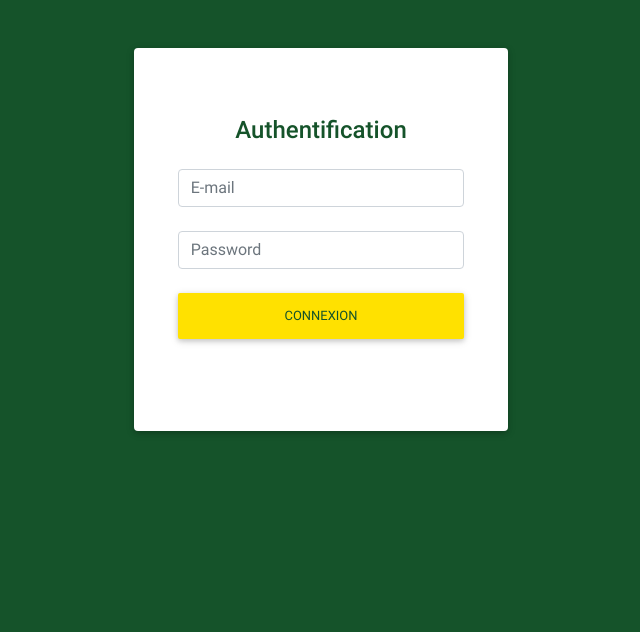
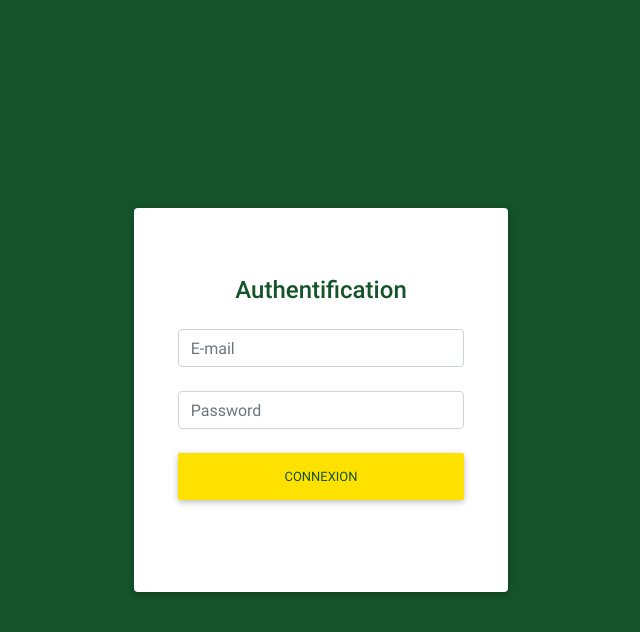
Before and after one commit to Captiva-IT/iTec-Template, a plain HTML site: page signin.html in a window 1280 px wide. Shown: the whole page, without its empty margins (319-959 px from the left). Drawn offline with Linux system fonts and the light colour scheme.

Commit message:
vertical align for sign in

```diff
--- a/signin.html
+++ b/signin.html
@@ -19,13 +19,13 @@
 <body class="view">
 
     <!--Main Layout-->
-    <main class="py-5 px-5">
+    <main class="py-5 px-5 h-100">
 
-        <div class="fluid-container">
+        <div class="fluid-container h-100" >
             <!-- Grid row -->
-            <div class="row mb-5 justify-content-around">
+            <div class="row mb-5 justify-content-around h-100">
                 <!-- Default form login -->
-                <div class="col-lg-4 col-md-4">
+                <div class="col-lg-4 col-md-4 my-auto">
                     <!-- Card -->
                     <div class="card">
                         <!-- Card content -->
```
